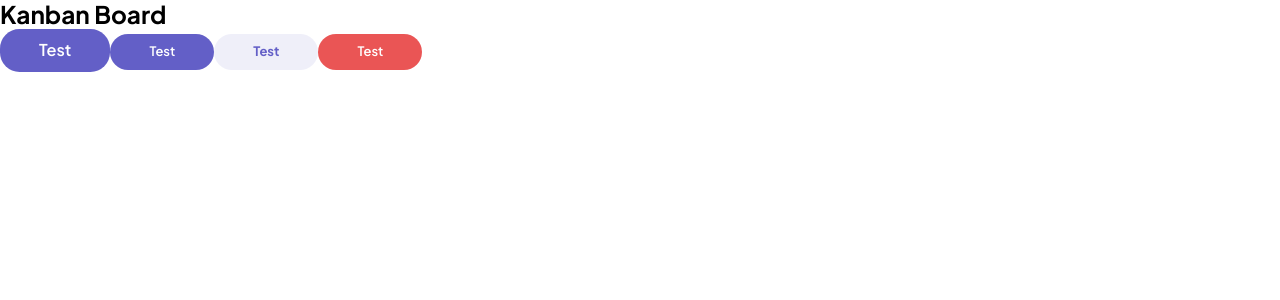
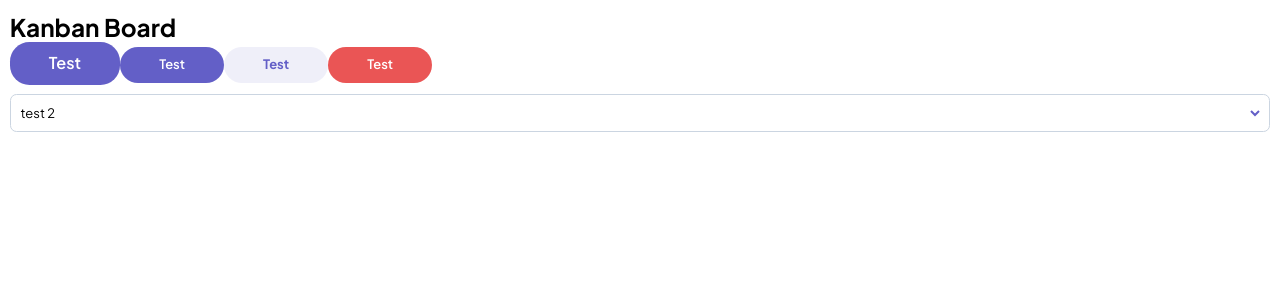
Before and after one commit to julian-br/quick-kanban, a React (Vite) app: page / in a window 1280 px wide. Shown: the top 300 px of the page. Built offline with nearby package versions, Linux system fonts and the light colour scheme.

Commit message:
adding simple listbox

```diff
--- a/package.json
+++ b/package.json
@@ -9,6 +9,8 @@
     "preview": "vite preview"
   },
   "dependencies": {
+    "@headlessui/react": "^1.7.8",
+    "@headlessui/tailwindcss": "^0.1.2",
     "react": "^18.2.0",
     "react-dom": "^18.2.0"
   },
--- a/src/App.tsx
+++ b/src/App.tsx
@@ -1,10 +1,11 @@
 import Button from "./components/common/Button";
-import Dropdown from "./components/common/Dropdown";
+import Listbox from "./components/common/Listbox";
 import "./index.css";
 
 function App() {
   return (
     <div className="font-jakarta">
+      <div className="mx-3 mt-4">
         <h1 className="font-bold text-3xl">Kanban Board</h1>
         <Button variant="primary" size="large">
           Test
@@ -12,7 +13,11 @@ function App() {
         <Button variant="primary">Test</Button>
         <Button variant="secondary">Test</Button>
         <Button variant="danger">Test</Button>
-      <Dropdown options={["test2, test3"]}></Dropdown>
+
+        <div className="mt-3">
+          <Listbox options={["test 2", "test 3"]}></Listbox>
+        </div>
+      </div>
     </div>
   );
 }
--- a/src/components/common/Dropdown.tsx
+++ /dev/null
@@ -1,7 +0,0 @@
-interface Props {
-  options: string[];
-}
-
-export default function Dropdown({ options }: Props) {
-  return <div></div>;
-}
--- /dev/null
+++ b/src/components/common/Listbox.tsx
@@ -0,0 +1,49 @@
+import { Listbox as ListBoxHeadlessUi } from "@headlessui/react";
+import { useState } from "react";
+import ChivronDownIcon from "../../assets/icon-chevron-down.svg";
+
+interface Props {
+  options: string[];
+  onChange?: (newValue?: string) => void;
+}
+
+export default function Listbox({ options, onChange }: Props) {
+  const [selected, setSelected] = useState(options[0]);
+
+  function handleChange(newValue: string) {
+    setSelected(newValue);
+    if (onChange !== undefined) {
+      onChange(newValue);
+    }
+  }
+
+  return (
+    <ListBoxHeadlessUi value={selected} onChange={handleChange}>
+      <div className="relative">
+        <ListBoxHeadlessUi.Button className="relative px-3 py-2 rounded-lg border-[1.4px] hover:border-primary border-slate-300 w-full ui-open:border-primary">
+          <div className="flex justify-between items-center">
+            <span>{selected}</span>
+            <img src={ChivronDownIcon} />
+          </div>
+        </ListBoxHeadlessUi.Button>
+        <ListBoxHeadlessUi.Options
+          className={
+            "absolute w-full mt-1 bg-white border-[1.4px] rounded-lg text-slate-500"
+          }
+        >
+          {options.map((option) => (
+            <ListBoxHeadlessUi.Option
+              key={option}
+              className={
+                "relative pl-5 py-2 rounded-lg hover:text-primary hover:bg-secondary-light ui-selected:text-primary ui-selected:font-semibold"
+              }
+              value={option}
+            >
+              {option}
+            </ListBoxHeadlessUi.Option>
+          ))}
+        </ListBoxHeadlessUi.Options>
+      </div>
+    </ListBoxHeadlessUi>
+  );
+}
--- a/tailwind.config.cjs
+++ b/tailwind.config.cjs
@@ -19,5 +19,7 @@ module.exports = {
       },
     },
   },
-  plugins: [],
+  plugins: [
+    require('@headlessui/tailwindcss')
+  ],
 }
```
Also changed, not shown: 1 other file (tests, documents, lock files or other folders). Lines whose indentation alone changed are shown as unchanged.
